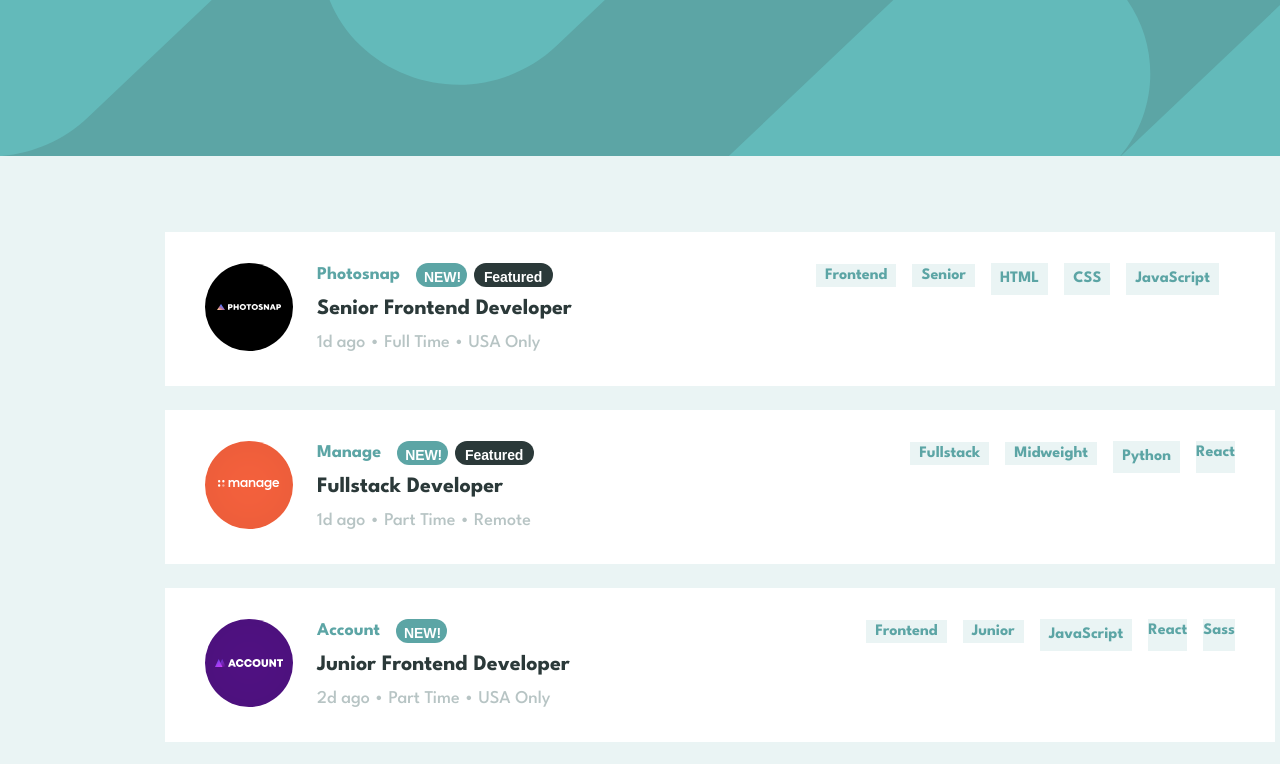
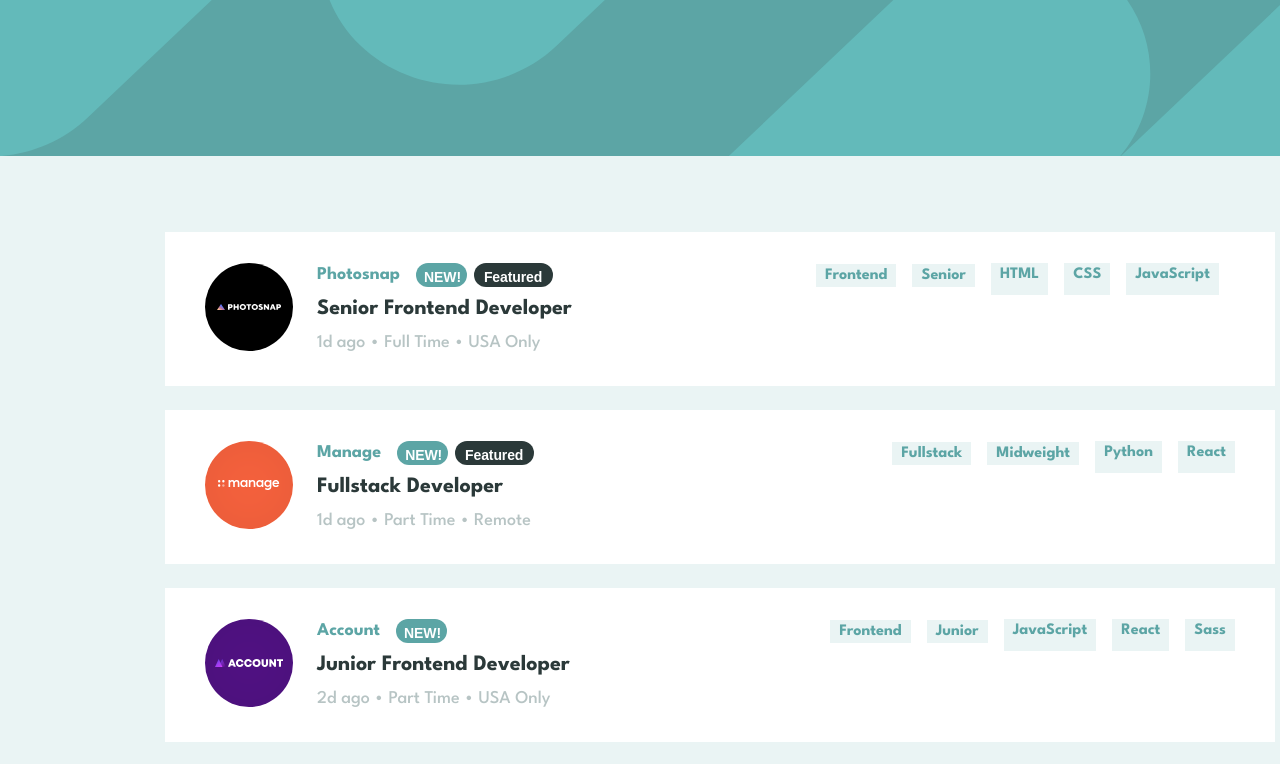
Before and after one commit to davronbekanvarov23/5-oy-6-dars_vazifa, a plain HTML site: page index.html in a window 1280 px wide. Shown: the top 764 px of the page. Drawn offline with Linux system fonts and the light colour scheme.

Commit message:
completed

```diff
--- a/css/style.css
+++ b/css/style.css
@@ -156,7 +156,7 @@
   height: 32px;
   li {
     background: #eaf4f4;
-    padding: 4px 9px;
+    padding: 0px 9px;
     color: #5ca5a5;
     font-size: 16px;
     font-weight: 700;
@@ -169,8 +169,11 @@
 .job__tools__list {
   display: flex;
   gap: 16px;
+
   height: 32px;
   li {
+    padding: 0px 9px;
+
     background: #eaf4f4;
     color: #5ca5a5;
     font-size: 16px;
```
